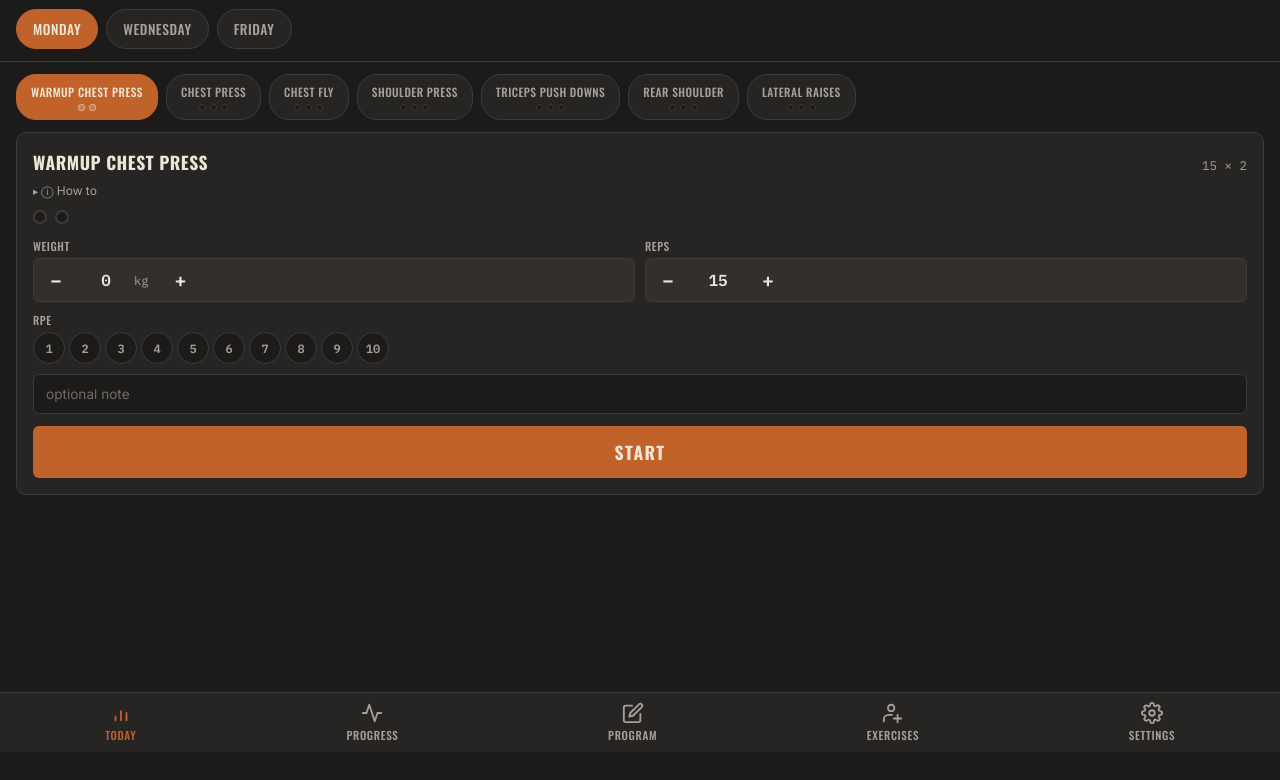
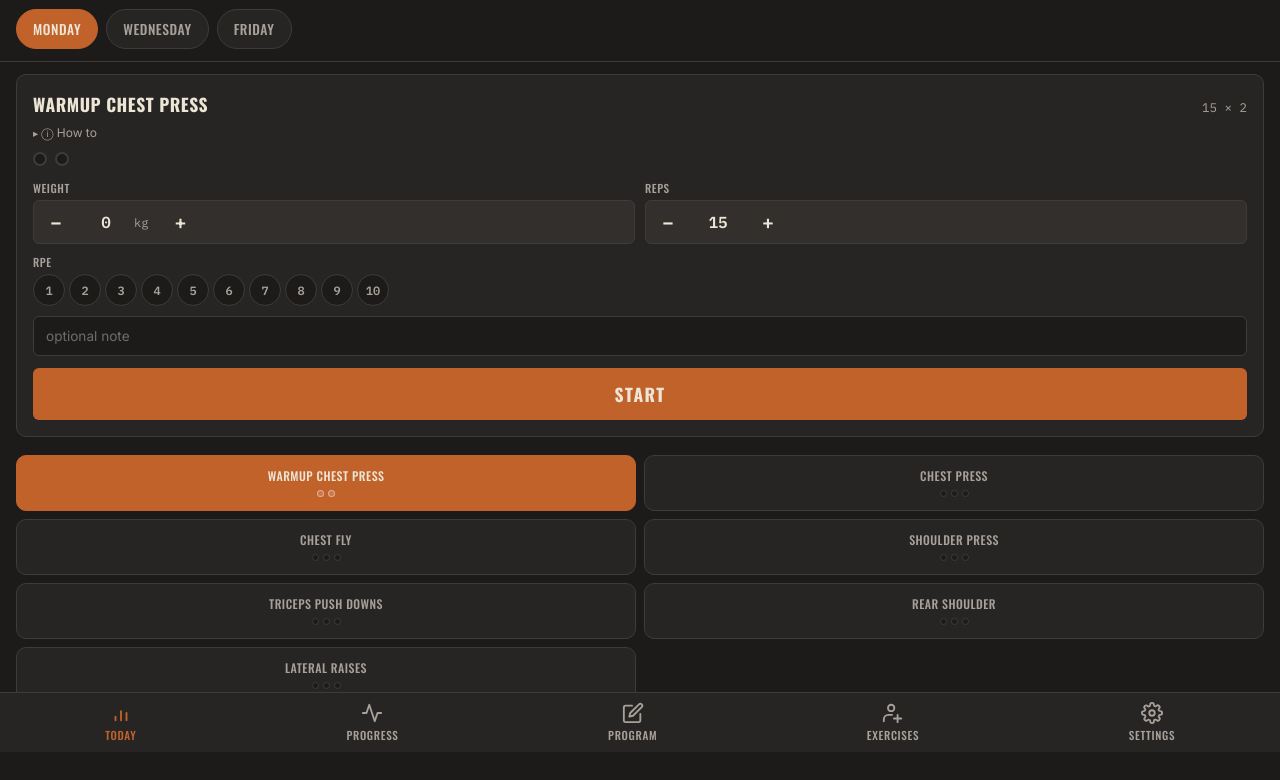
Before and after one commit to MobiSolutionsNewZealand/ironclad, a plain HTML site: page ironlog/index.html in a window 1280 px wide. Shown: the part 48-828 px from the top of the page. Before the commit the page ends 800 px from the top, so only its background shows below. Drawn offline with nearby package versions, Linux system fonts and the light colour scheme.

Commit message:
v14: Today view tiled exercise grid replacing horizontal chip strip
Detail panel now sits directly below day picker as primary content.
Exercise selector moved below as a 2-column wrapping grid of tiles.
No horizontal scrolling — all exercises visible, page scrolls vertically.

Co-Authored-By: Claude Sonnet 4.6 <noreply@anthropic.com>

```diff
--- a/ironlog/app.js
+++ b/ironlog/app.js
@@ -678,8 +678,19 @@
       focusExerciseId = getFirstIncompleteExId(day, session);
     }
 
-    // Master strip
-    var html = '<div class="exercise-strip">';
+    var html = '';
+
+    // Detail panel first (primary content)
+    var focusRef = day.exercises.find(function (e) { return getExerciseId(e) === focusExerciseId; });
+    if (focusRef) {
+      var focusLib = getLibraryExercise(focusExerciseId);
+      var focusLogged = session ? getExerciseEntriesForSession(session, focusExerciseId) : [];
+      var focusDone = focusLogged.length >= focusRef.targetSets;
+      html += renderExpandedCard(focusRef, focusLib, focusLogged, focusDone, date, session);
+    }
+
+    // Tile grid below
+    html += '<div class="exercise-grid">';
     day.exercises.forEach(function (ref) {
       var exId = getExerciseId(ref);
       var lib = getLibraryExercise(exId);
@@ -689,8 +700,8 @@
       var isDone = filledCount >= ref.targetSets;
       var isActive = exId === focusExerciseId;
 
-      html += '<button class="exercise-chip' + (isActive ? ' active' : '') + (isDone ? ' done' : '') + '" data-action="focus-exercise" data-ex-id="' + exId + '">';
-      html += '<span class="exercise-chip-name">' + esc(exName) + '</span>';
+      html += '<button class="exercise-tile' + (isActive ? ' active' : '') + (isDone ? ' done' : '') + '" data-action="focus-exercise" data-ex-id="' + exId + '">';
+      html += '<span class="exercise-tile-name">' + esc(exName) + '</span>';
       html += '<div class="set-dots">';
       for (var i = 0; i < ref.targetSets; i++) {
         html += '<div class="set-dot mini' + (i < filledCount ? ' filled' : '') + '"></div>';
@@ -700,23 +711,8 @@
     });
     html += '</div>';
 
-    // Detail panel for the focused exercise
-    var focusRef = day.exercises.find(function (e) { return getExerciseId(e) === focusExerciseId; });
-    if (focusRef) {
-      var focusLib = getLibraryExercise(focusExerciseId);
-      var focusLogged = session ? getExerciseEntriesForSession(session, focusExerciseId) : [];
-      var focusDone = focusLogged.length >= focusRef.targetSets;
-      html += renderExpandedCard(focusRef, focusLib, focusLogged, focusDone, date, session);
-    }
-
     container.innerHTML = html;
     loadTodayPhotos();
-
-    // Scroll active chip into view
-    var activeChip = container.querySelector('.exercise-chip.active');
-    if (activeChip) {
-      activeChip.scrollIntoView({ behavior: 'smooth', inline: 'center', block: 'nearest' });
-    }
   }
 
   function renderExpandedCard(ref, lib, logged, isDone, date, session) {
--- a/ironlog/service-worker.js
+++ b/ironlog/service-worker.js
@@ -1,4 +1,4 @@
-const CACHE_NAME = 'ironclad-v13';
+const CACHE_NAME = 'ironclad-v14';
 const APP_SHELL = [
   './',
   './index.html',
--- a/ironlog/styles.css
+++ b/ironlog/styles.css
@@ -643,75 +643,78 @@ button {
   color: var(--chalk);
 }
 
-/* ── Exercise master strip (Today view) ── */
-
-.exercise-strip {
-  display: flex;
+/* ── Exercise tile grid (Today view) ── */
+
+.exercise-grid {
+  display: grid;
+  grid-template-columns: 1fr 1fr;
   gap: 8px;
-  overflow-x: auto;
-  padding: 0 0 12px;
-  scrollbar-width: none;
-}
-
-.exercise-strip::-webkit-scrollbar { display: none; }
-
-.exercise-chip {
-  flex-shrink: 0;
+  padding: 4px 0 0;
+}
+
+.exercise-tile {
   display: flex;
   flex-direction: column;
   align-items: center;
-  gap: 4px;
-  padding: 8px 14px;
-  border-radius: 20px;
+  justify-content: center;
+  gap: 6px;
+  padding: 12px 8px;
+  border-radius: var(--radius);
   border: 1px solid var(--line);
   background: var(--steel);
   color: var(--chalk-dim);
   transition: background 0.15s, color 0.15s, border-color 0.15s;
-  min-height: 44px;
+  min-height: 56px;
   cursor: pointer;
 }
 
-.exercise-chip.active {
+.exercise-tile:active {
+  background: var(--steel-2);
+}
+
+.exercise-tile.active {
   background: var(--rust);
   border-color: var(--rust);
   color: var(--chalk);
 }
 
-.exercise-chip.done {
+.exercise-tile.done {
   border-color: var(--rust-dim);
 }
 
-.exercise-chip.active.done {
+.exercise-tile.active.done {
   background: var(--rust-dim);
   border-color: var(--rust-dim);
 }
 
-.exercise-chip-name {
+.exercise-tile-name {
   font-family: var(--font-display);
   font-weight: 500;
-  font-size: 0.72rem;
+  font-size: 0.75rem;
   text-transform: uppercase;
   letter-spacing: 0.04em;
-  white-space: nowrap;
-}
-
-.exercise-chip .set-dots {
+  text-align: center;
+  line-height: 1.2;
+  word-break: break-word;
+}
+
+.exercise-tile .set-dots {
   margin-bottom: 0;
   gap: 4px;
 }
 
-.exercise-chip .set-dot.mini {
+.exercise-tile .set-dot.mini {
   width: 7px;
   height: 7px;
   border-width: 1px;
 }
 
-.exercise-chip.active .set-dot {
+.exercise-tile.active .set-dot {
   border-color: rgba(255,255,255,0.4);
   background: rgba(255,255,255,0.15);
 }
 
-.exercise-chip.active .set-dot.filled {
+.exercise-tile.active .set-dot.filled {
   background: var(--chalk);
   border-color: var(--chalk);
 }
```
